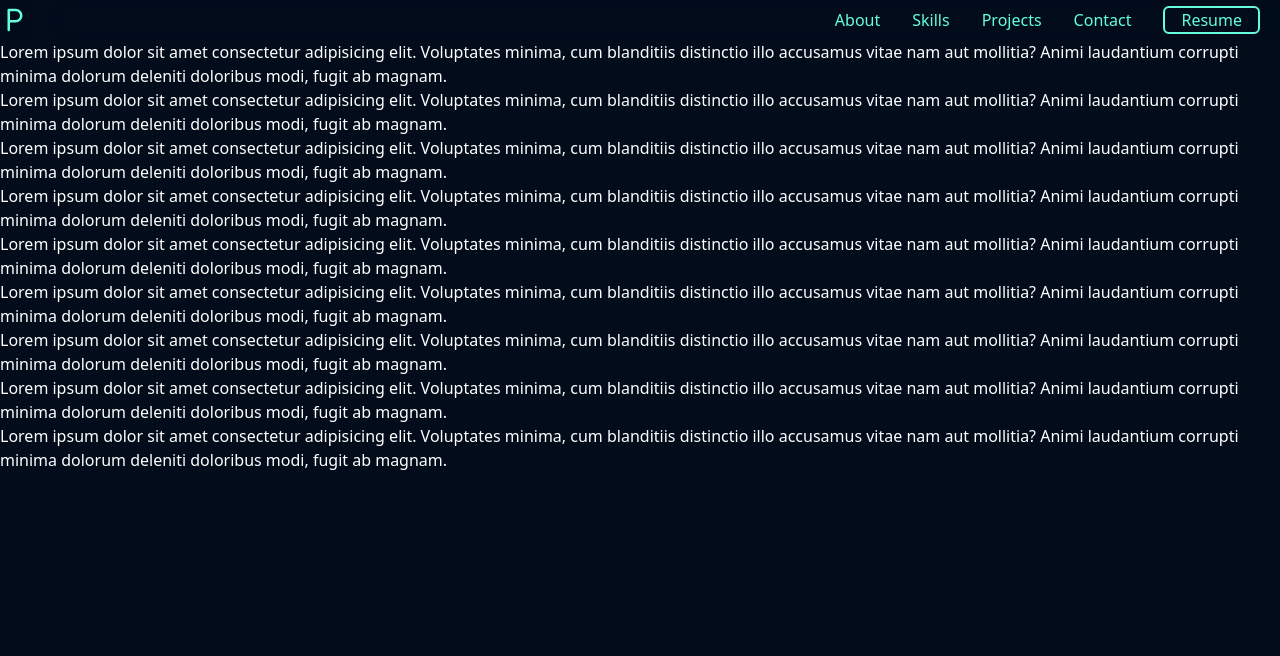
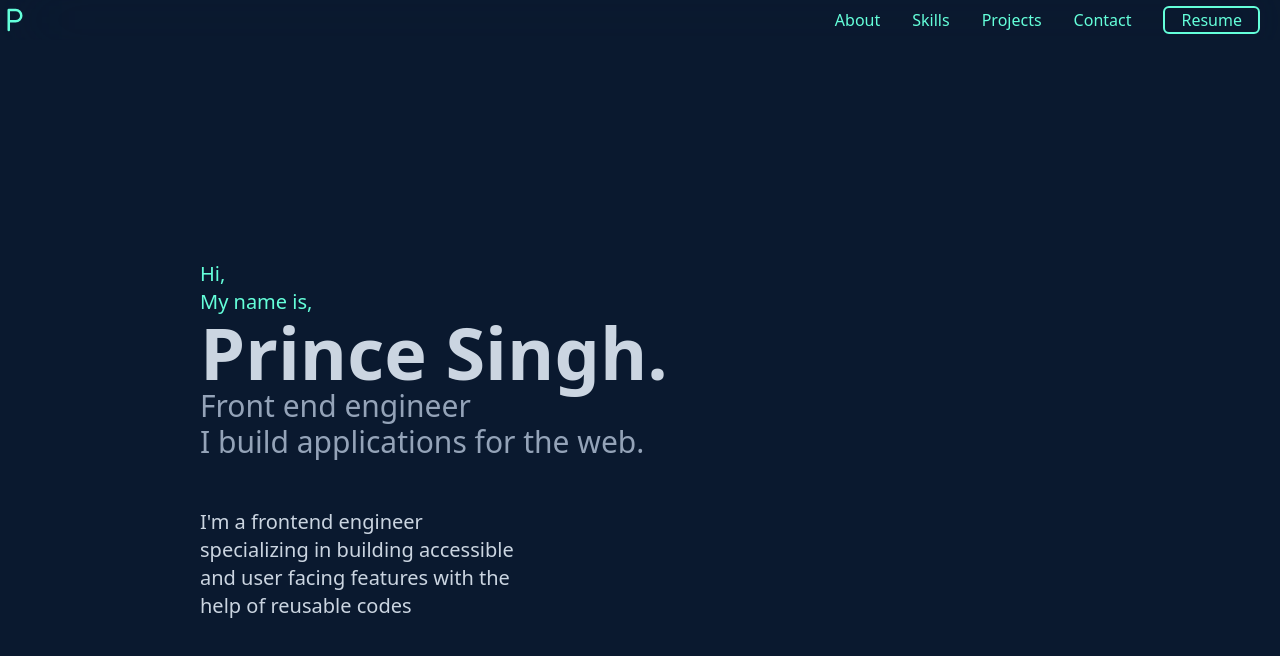
Before and after one commit to PrinceSingh19/PortFolio, a React (Vite) app: page / in a window 1280 px wide. Shown: the top 656 px of the page. Built offline with nearby package versions, Linux system fonts and the light colour scheme.

Commit message:
created landing profile

```diff
--- a/src/App.css
+++ b/src/App.css
@@ -5,7 +5,7 @@
 }
 
 :root {
-	background-color: #020c1b;
+	background-color: #0a192f;
 }
 
 .navShadow {
--- a/src/components/Intro.jsx
+++ b/src/components/Intro.jsx
@@ -2,52 +2,18 @@ import React from "react";
 
 const Intro = () => {
 	return (
-		<div className=" text-white">
-			<div>
-				Lorem ipsum dolor sit amet consectetur adipisicing elit. Voluptates minima, cum blanditiis
-				distinctio illo accusamus vitae nam aut mollitia? Animi laudantium corrupti minima dolorum
-				deleniti doloribus modi, fugit ab magnam.
-			</div>
-			<div>
-				Lorem ipsum dolor sit amet consectetur adipisicing elit. Voluptates minima, cum blanditiis
-				distinctio illo accusamus vitae nam aut mollitia? Animi laudantium corrupti minima dolorum
-				deleniti doloribus modi, fugit ab magnam.
-			</div>
-			<div>
-				Lorem ipsum dolor sit amet consectetur adipisicing elit. Voluptates minima, cum blanditiis
-				distinctio illo accusamus vitae nam aut mollitia? Animi laudantium corrupti minima dolorum
-				deleniti doloribus modi, fugit ab magnam.
-			</div>
-			<div>
-				Lorem ipsum dolor sit amet consectetur adipisicing elit. Voluptates minima, cum blanditiis
-				distinctio illo accusamus vitae nam aut mollitia? Animi laudantium corrupti minima dolorum
-				deleniti doloribus modi, fugit ab magnam.
-			</div>
-			<div>
-				Lorem ipsum dolor sit amet consectetur adipisicing elit. Voluptates minima, cum blanditiis
-				distinctio illo accusamus vitae nam aut mollitia? Animi laudantium corrupti minima dolorum
-				deleniti doloribus modi, fugit ab magnam.
-			</div>
-			<div>
-				Lorem ipsum dolor sit amet consectetur adipisicing elit. Voluptates minima, cum blanditiis
-				distinctio illo accusamus vitae nam aut mollitia? Animi laudantium corrupti minima dolorum
-				deleniti doloribus modi, fugit ab magnam.
-			</div>
-			<div>
-				Lorem ipsum dolor sit amet consectetur adipisicing elit. Voluptates minima, cum blanditiis
-				distinctio illo accusamus vitae nam aut mollitia? Animi laudantium corrupti minima dolorum
-				deleniti doloribus modi, fugit ab magnam.
-			</div>
-			<div>
-				Lorem ipsum dolor sit amet consectetur adipisicing elit. Voluptates minima, cum blanditiis
-				distinctio illo accusamus vitae nam aut mollitia? Animi laudantium corrupti minima dolorum
-				deleniti doloribus modi, fugit ab magnam.
-			</div>
-			<div>
-				Lorem ipsum dolor sit amet consectetur adipisicing elit. Voluptates minima, cum blanditiis
-				distinctio illo accusamus vitae nam aut mollitia? Animi laudantium corrupti minima dolorum
-				deleniti doloribus modi, fugit ab magnam.
-			</div>
+		<div className="flex flex-col px-10 h-screen justify-center md:ml-40">
+			<h3 className="text-textColor md:text-xl">Hi,</h3>
+			<h3 className="text-textColor md:text-xl">My name is,</h3>
+			<h1 className="text-slate-300 text-3xl md:text-7xl font-semibold"> Prince Singh.</h1>{" "}
+			<span className="text-slate-400 text-xl md:text-3xl font-medium">Front end engineer</span>
+			<h3 className="text-slate-400 text-xl md:text-3xl font-medium ">
+				I build applications for the web.
+			</h3>
+			<p className="text-lg md:text-xl text-slate-300 mt-12 md:w-80">
+				I'm a frontend engineer specializing in building accessible and user facing features with
+				the help of reusable codes
+			</p>
 		</div>
 	);
 };
```
